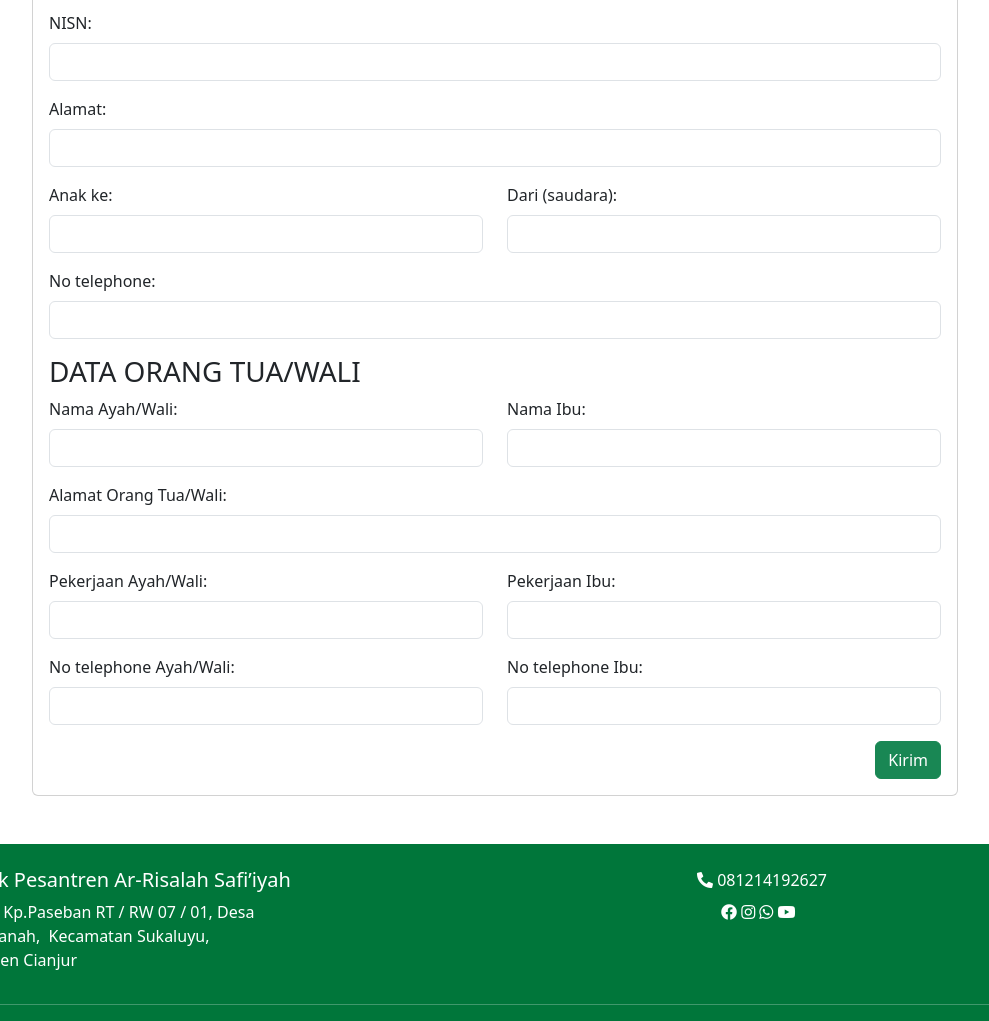
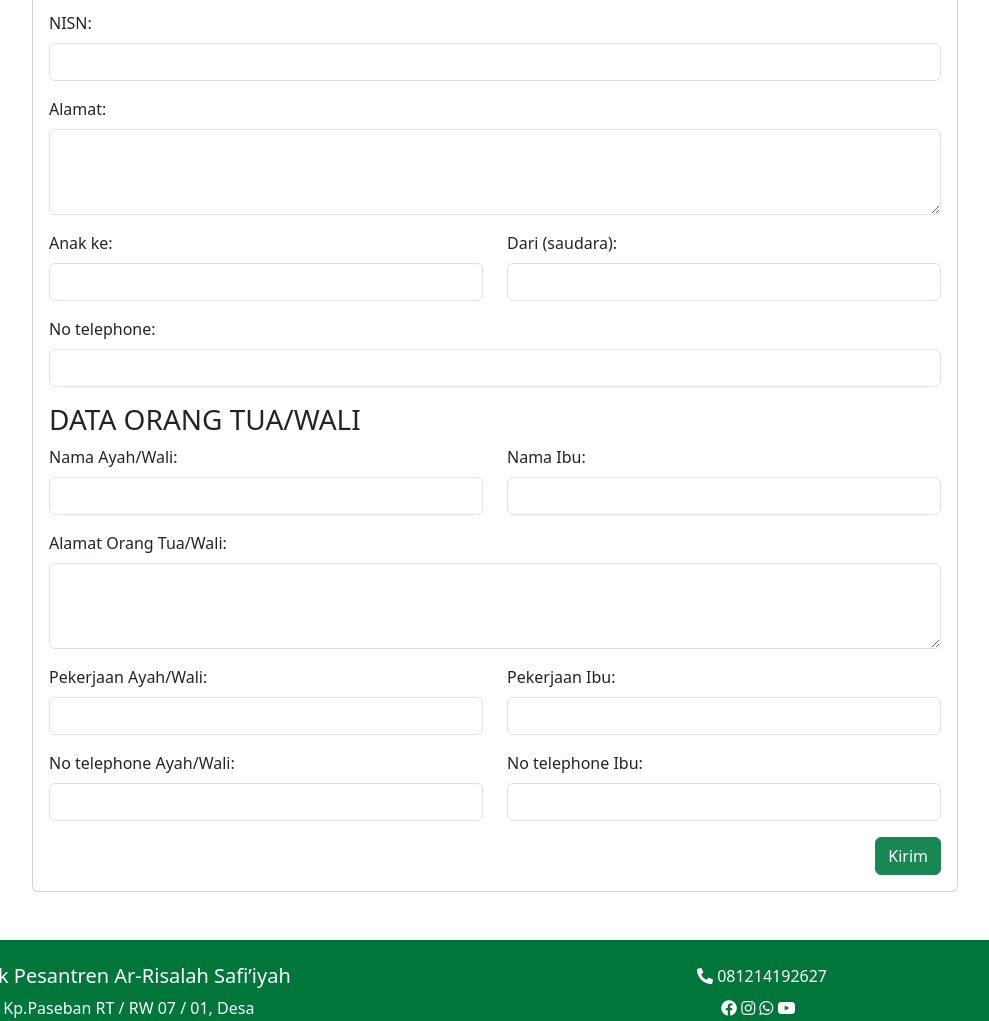
Before and after one commit to Gapraaa/ponpes_frontend, a plain HTML site: page ppdb.html in a window 1280 px wide. Shown: the part 820-1841 px from the top of the page, without its empty margins (145-1134 px from the left). Drawn offline with nearby package versions, Linux system fonts and the light colour scheme.

Commit message:
ppdb change

```diff
--- a/asset/style.css
+++ b/asset/style.css
@@ -0,0 +1,6 @@
+/* Chrome, Safari, Edge, Opera */
+input::-webkit-outer-spin-button,
+input::-webkit-inner-spin-button {
+  -webkit-appearance: none;
+  margin: 0;
+}
--- a/ppdb.html
+++ b/ppdb.html
@@ -7,10 +7,8 @@
     <title>Formulir PPDB</title>
     <link href="https://cdn.jsdelivr.net/npm/bootstrap@5.3.3/dist/css/bootstrap.min.css" rel="stylesheet"
         integrity="sha384-QWTKZyjpPEjISv5WaRU9OFeRpok6YctnYmDr5pNlyT2bRjXh0JMhjY6hW+ALEwIH" crossorigin="anonymous">
-        <link
-      href="https://cdnjs.cloudflare.com/ajax/libs/font-awesome/5.15.3/css/all.min.css"
-      rel="stylesheet"
-    />
+    <link href="https://cdnjs.cloudflare.com/ajax/libs/font-awesome/5.15.3/css/all.min.css" rel="stylesheet" />
+    <link href="asset/style.css" rel="stylesheet" />
 </head>
 
 <body>
@@ -66,25 +64,25 @@
                                 </div>
                                 <div class="mb-3">
                                     <label for="nisn" class="form-label">NISN:</label>
-                                    <input type="text" class="form-control" id="nisn" required>
+                                    <input type="number" class="form-control" id="nisn" required>
                                 </div>
                                 <div class="mb-3">
                                     <label for="alamat" class="form-label">Alamat:</label>
-                                    <input type="text" class="form-control" id="alamat" required>
+                                    <textarea class="form-control" id="alamat" rows="3"></textarea>
                                 </div>
                                 <div class="row">
                                     <div class="col-md-6 mb-3">
                                         <label for="anakKe" class="form-label">Anak ke:</label>
-                                        <input type="text" class="form-control" id="anakKe" required>
+                                        <input type="number" class="form-control" id="anakKe" required>
                                     </div>
                                     <div class="col-md-6 mb-3">
                                         <label for="jumlahSaudara" class="form-label">Dari (saudara):</label>
-                                        <input type="text" class="form-control" id="jumlahSaudara" required>
+                                        <input type="number" class="form-control" id="jumlahSaudara" required>
                                     </div>
                                 </div>
                                 <div class="mb-3">
                                     <label for="notelepon" class="form-label">No telephone:</label>
-                                    <input type="text" class="form-control" id="notelepon" required>
+                                    <input type="number" class="form-control" id="notelepon" required>
                                 </div>
                                 <h3>DATA ORANG TUA/WALI</h3>
                                 <div class="row">
@@ -98,8 +96,8 @@
                                     </div>
                                 </div>
                                 <div class="mb-3">
-                                    <label for="alamatorangtua" class="form-label">Alamat Orang Tua/Wali:</label>
-                                    <input type="text" class="form-control" id="alamatorangtua" required>
+                                    <label for="alamatorangtua" class="form-label ">Alamat Orang Tua/Wali:</label>
+                                    <textarea class="form-control" id="alamatorangtua" rows="3"></textarea>
                                 </div>
                                 <div class="row">
                                     <div class="col-md-6 mb-3">
@@ -114,11 +112,11 @@
                                 <div class="row">
                                     <div class="col-md-6 mb-3">
                                         <label for="noteleponayah" class="form-label">No telephone Ayah/Wali:</label>
-                                        <input type="text" class="form-control" id="noteleponayah" required>
+                                        <input type="number" class="form-control" id="noteleponayah" required>
                                     </div>
                                     <div class="col-md-6 mb-3">
                                         <label for="noteleponibu" class="form-label">No telephone Ibu:</label>
-                                        <input type="text" class="form-control" id="noteleponibu" required>
+                                        <input type="number" class="form-control" id="noteleponibu" required>
                                     </div>
                                 </div>
                                 <div class="d-grid gap-2 d-md-flex justify-content-md-end">
@@ -163,11 +161,9 @@
             </div>
         </div>
     </footer>
-    <script
-      src="https://cdn.jsdelivr.net/npm/bootstrap@5.3.3/dist/js/bootstrap.bundle.min.js"
-      integrity="sha384-YvpcrYf0tY3lHB60NNkmXc5s9fDVZLESaAA55NDzOxhy9GkcIdslK1eN7N6jIeHz"
-      crossorigin="anonymous"
-    ></script>
+    <script src="https://cdn.jsdelivr.net/npm/bootstrap@5.3.3/dist/js/bootstrap.bundle.min.js"
+        integrity="sha384-YvpcrYf0tY3lHB60NNkmXc5s9fDVZLESaAA55NDzOxhy9GkcIdslK1eN7N6jIeHz" crossorigin="anonymous">
+    </script>
     <script src="https://code.jquery.com/jquery-3.5.1.slim.min.js"></script>
     <script src="https://cdn.jsdelivr.net/npm/@popperjs/core@2.5.4/dist/umd/popper.min.js"></script>
     <script src="https://stackpath.bootstrapcdn.com/bootstrap/4.5.2/js/bootstrap.min.js"></script>
```
